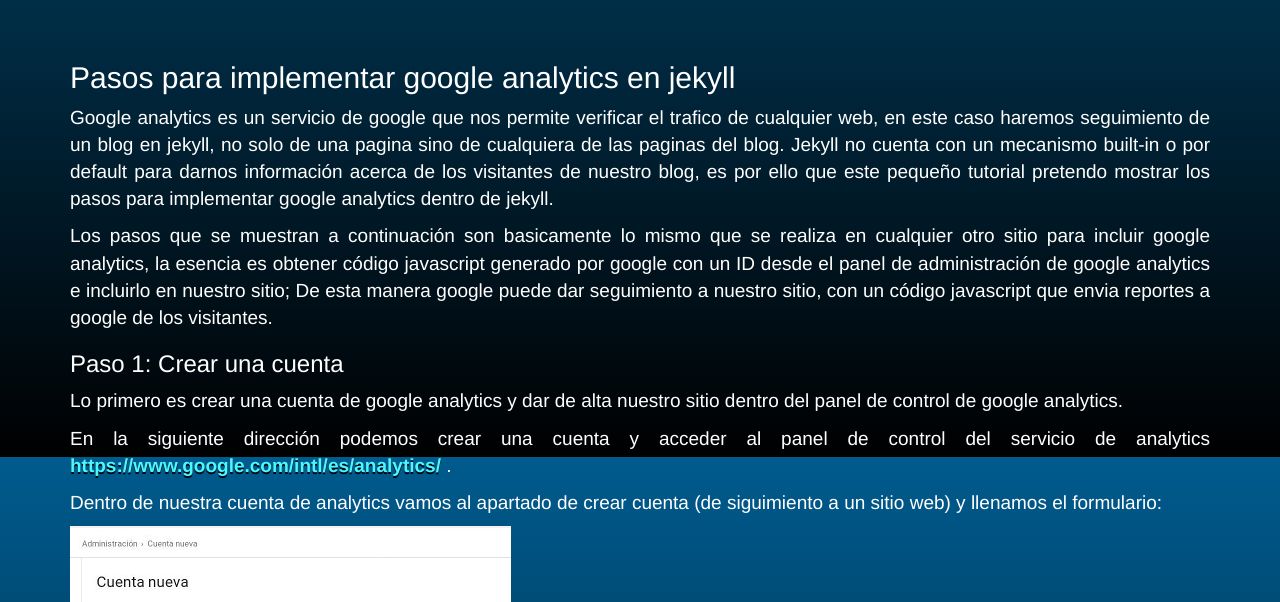
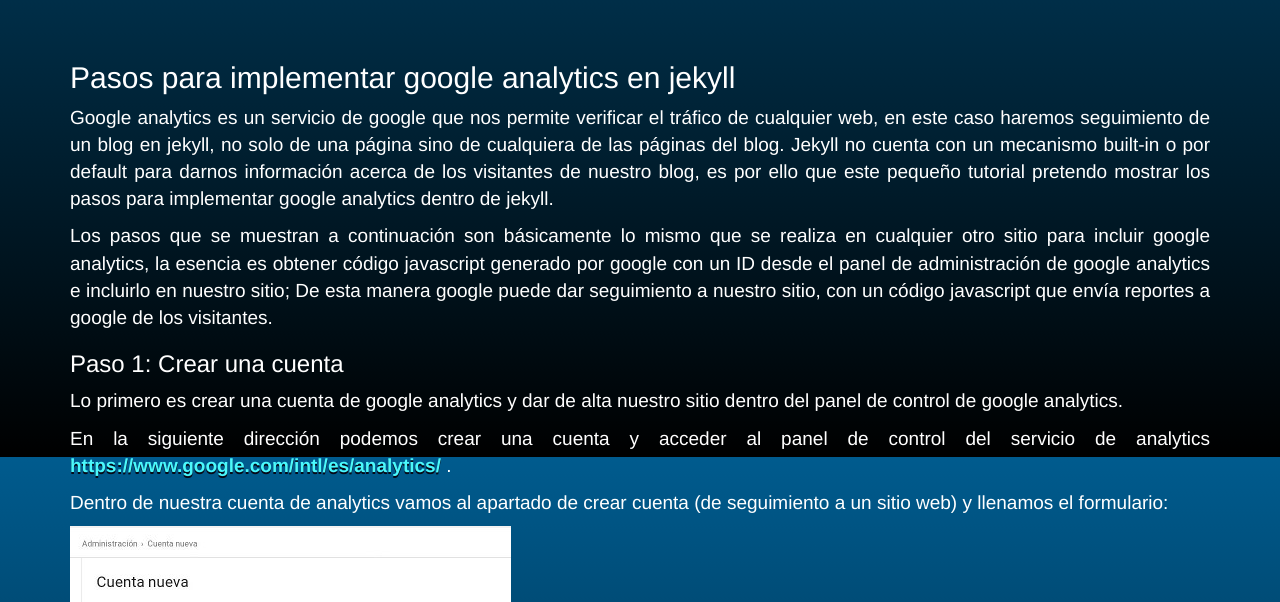
Before and after one commit to Energy1011/monsterpenguin, a Jekyll site: the page built from _posts/2017-08-10-como-agregar-google-analytics-a-jekyll.md, in a window 1280 px wide and 900 px high, scrolled down 290 px. Shown: the part 153-755 px from the top of the window. Built offline with Jekyll 4.4.1, drawn with Linux system fonts in a browser that asks for light colours; nearby versions of some CDN libraries; some web fonts are replaced; some of the changed text lies outside the part shown.

Commit message:
Fix post analytics

````diff
--- a/_posts/2017-08-10-como-agregar-google-analytics-a-jekyll.md
+++ b/_posts/2017-08-10-como-agregar-google-analytics-a-jekyll.md
@@ -12,9 +12,9 @@
 
 ## Pasos para implementar google analytics en jekyll
 
-Google analytics es un servicio de google que nos permite verificar el trafico de cualquier web, en este caso haremos seguimiento de un  blog en jekyll, no solo de una pagina sino de cualquiera de las paginas del blog. Jekyll no cuenta con un mecanismo built-in o por default para darnos información acerca de los visitantes de nuestro blog, es por ello que este pequeño tutorial pretendo mostrar los pasos para implementar google analytics dentro de jekyll.
+Google analytics es un servicio de google que nos permite verificar el tráfico de cualquier web, en este caso haremos seguimiento de un  blog en jekyll, no solo de una página sino de cualquiera de las páginas del blog. Jekyll no cuenta con un mecanismo built-in o por default para darnos información acerca de los visitantes de nuestro blog, es por ello que este pequeño tutorial pretendo mostrar los pasos para implementar google analytics dentro de jekyll.
 
-Los pasos que se muestran a continuación son basicamente lo mismo que se realiza en cualquier otro sitio para incluir google analytics, la esencia es obtener código javascript generado por google con un ID desde el panel de administración de google analytics e incluirlo en nuestro sitio; De esta manera google puede dar seguimiento a nuestro sitio, con un código javascript que envia reportes a google de los visitantes.
+Los pasos que se muestran a continuación son básicamente lo mismo que se realiza en cualquier otro sitio para incluir google analytics, la esencia es obtener código javascript generado por google con un ID desde el panel de administración de google analytics e incluirlo en nuestro sitio; De esta manera google puede dar seguimiento a nuestro sitio, con un código javascript que envía reportes a google de los visitantes.
 
 ### Paso 1: Crear una cuenta
 Lo primero es crear una cuenta de google analytics y dar de alta nuestro sitio dentro del panel de control de google analytics.
@@ -22,7 +22,7 @@
 En la siguiente dirección podemos crear una cuenta y acceder al panel de control del servicio de analytics
 <https://www.google.com/intl/es/analytics/> .
 
-Dentro de nuestra cuenta de analytics vamos al apartado de crear cuenta (de siguimiento a un sitio web) y llenamos el formulario:
+Dentro de nuestra cuenta de analytics vamos al apartado de crear cuenta (de seguimiento a un sitio web) y llenamos el formulario:
 
 ![Google analytics crear cuenta de seguimiento](/monsterpenguin/assets/ga-crear-cuenta.jpg)
 
@@ -40,6 +40,7 @@
 <script>
 (function(i,s,o,g,r,a,m){i['GoogleAnalyticsObject']=r;i[r]=i[r]||function(){
 (i[r].q=i[r].q||[]).push(arguments)
+
 },i[r].l=1*new Date();a=s.createElement(o),
 m=s.getElementsByTagName(o)[0];a.async=1;a.src=g;m.parentNode.insertBefore(a,m)
 })(window,document,'script','//www.google-analytics.com/analytics.js','ga');
@@ -50,7 +51,7 @@
 Donde **UA-XXXXXXXX-X** es tu ID de seguimiento.
 
 ### Paso 3: Incluir el archivo analytics.html en nuestro layout
-Para que google analytics pueda dar seguimiento a todas nuestras paginas de nuestro blog vamos a necesitar incluir nuestro archivo **analytics.html** en **_layouts/default.html** ya que el archivo **default.html** es cargado en todas nuestras paginas de manera automática.
+Para que google analytics pueda dar seguimiento a todas nuestras páginas de nuestro blog vamos a necesitar incluir nuestro archivo **analytics.html** en **_layouts/default.html** ya que el archivo **default.html** es cargado en todas nuestras páginas de manera automática.
 
 Para incluir el código que tenemos en **analytics.html** a jekyll basta con la siguiente línea de código de liquid (que es el lenguaje de templates que jekyll utiliza por default):
 ```liquid
@@ -60,16 +61,16 @@
 El archivo **_layouts/default.html** debe lucir algo parecido a lo siguiente
 ```liquid
 <body>
-	...
-	...
-	{{ "{% if jekyll.environment == 'production' " }}%}
-		{{ "{% include analytics.html " }}%}
-	{{ "{% endif "}}%}
+...
+...
+{{ "{% if jekyll.environment == 'production' " }}%}
+{{ "{% include analytics.html " }}%}
+{{ "{% endif "}}%}
 </body>
 </html>
 ```
 
-Con las 3 lineas de liquid anteriores vamos a comprobar si jekyll se encuentra en modo production, si esto es verdad entonces se va a incluir el archivo **analytics.html** de caso contrario el código dentro de **analytics.html** no es incluido, esto lo hacemos  para evitar que google analytics nos realice un seguimiento en modo desarrollo o cuando estamos escribiendo una publicación en modo local.
+Con las 3 líneas de liquid anteriores vamos a comprobar si jekyll se encuentra en modo production, si esto es verdad entonces se va a incluir el archivo **analytics.html** de caso contrario el código dentro de **analytics.html** no es incluido, esto lo hacemos  para evitar que google analytics nos realice un seguimiento en modo desarrollo o cuando estamos escribiendo una publicación en modo local.
 
 
 ```bash
````
Also changed, not shown: other parts of _posts/2017-08-10-como-agregar-google-analytics-a-jekyll.md (+2 -2 lines), 3 other files.
